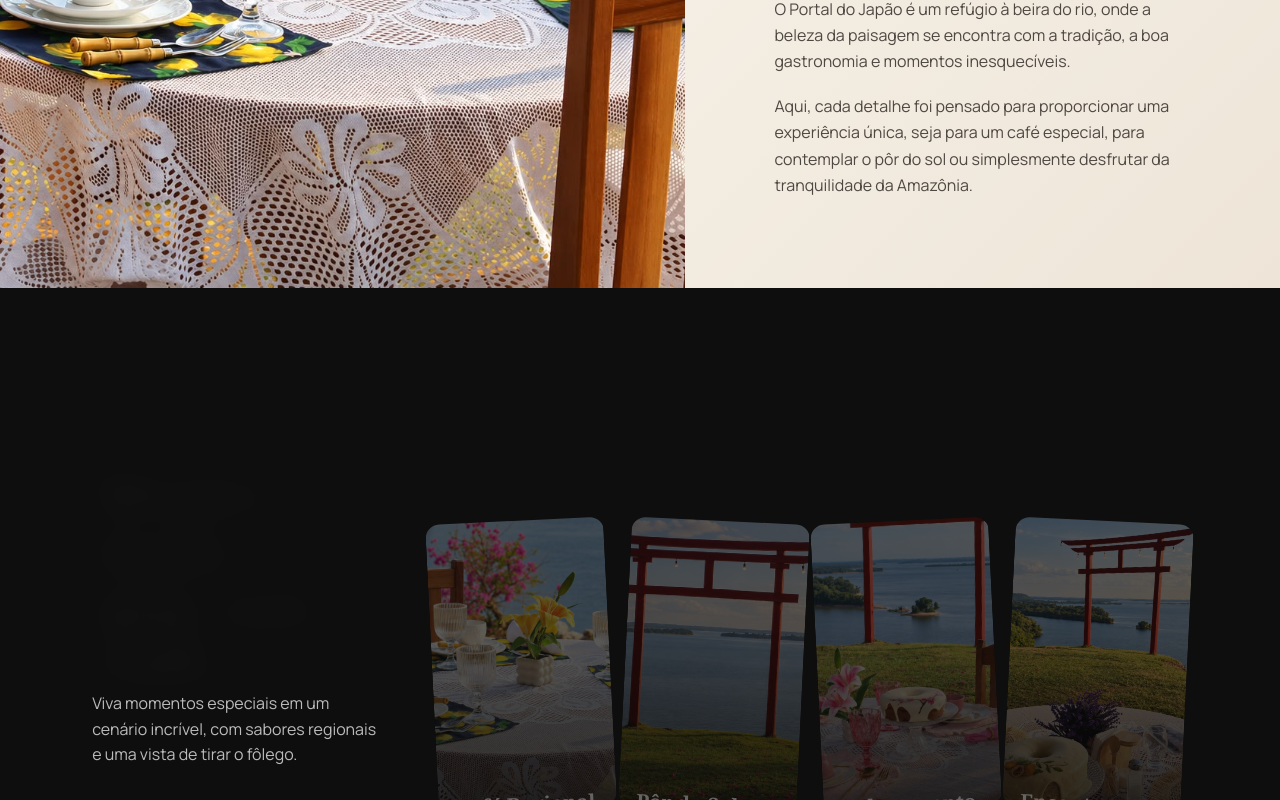
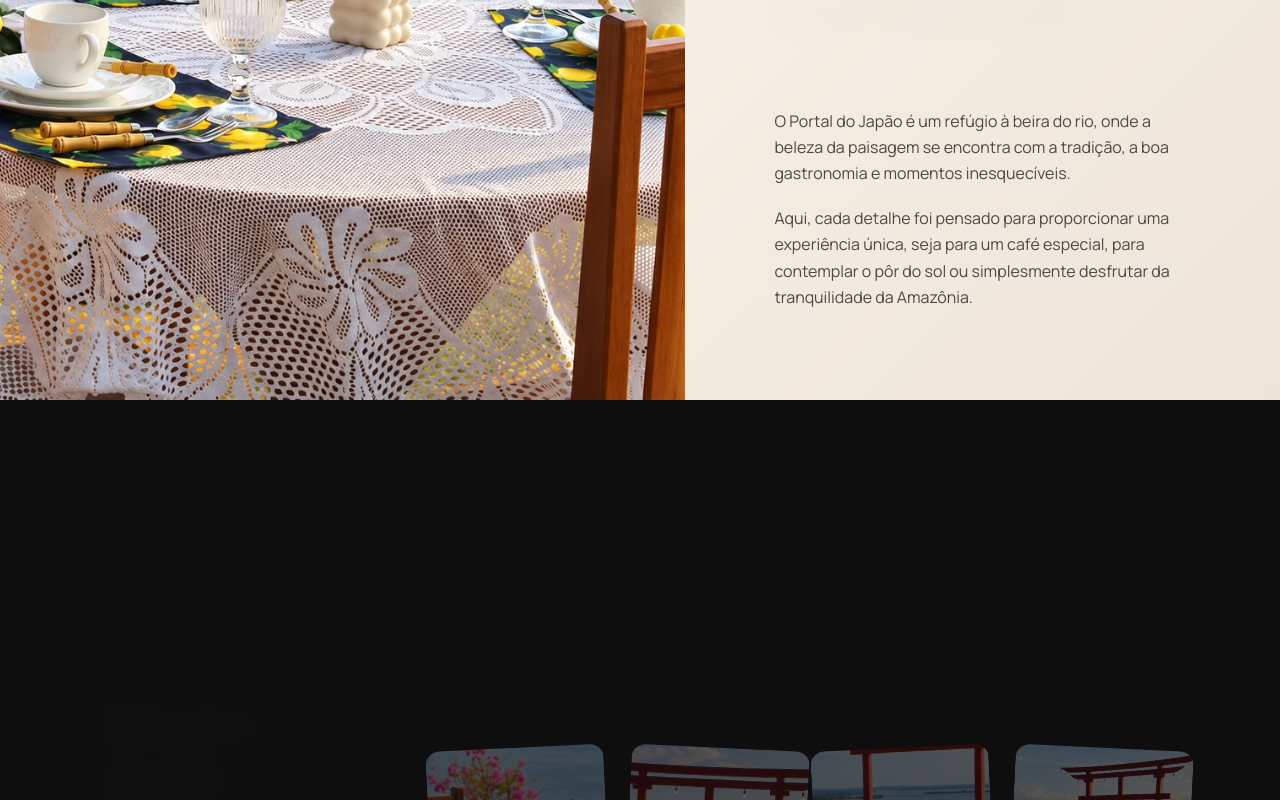
Before and after one commit to Fcondera/portadojpao, a Next.js app: page / in a window 1280 px wide. Shown: the part 2000-2800 px from the top of the page. Built offline with nearby package versions, Linux system fonts and the light colour scheme.

Commit message:
Make main sections full screen on desktop

```diff
--- a/app/globals.css
+++ b/app/globals.css
@@ -157,7 +157,7 @@ iframe[src*="netlify"],
 
 .sunset-statement {
   position: relative;
-  min-height: 96svh;
+  min-height: 100svh;
   display: grid;
   place-items: center;
   overflow: hidden;
@@ -200,10 +200,11 @@ iframe[src*="netlify"],
   color: var(--red);
 }
 
-.split-section { display: grid; grid-template-columns: 1.07fr .93fr; min-height: 720px; }
-.split-media, .map-visual { position: relative; min-height: 680px; overflow: hidden; }
+.split-section { display: grid; grid-template-columns: 1.07fr .93fr; min-height: 100svh; }
+.split-media { position: relative; min-height: 100svh; overflow: hidden; }
+.map-visual { position: relative; min-height: 520px; overflow: hidden; }
 .split-media img, .map-visual img, .gallery-item img, .experience-card img { object-fit: cover; }
-.split-copy { padding: clamp(68px, 7vw, 118px) clamp(48px, 7vw, 118px); display: grid; grid-template-rows: auto 1fr; min-height: 720px; align-content: stretch; gap: 34px; }
+.split-copy { padding: clamp(68px, 7vw, 118px) clamp(48px, 7vw, 118px); display: grid; grid-template-rows: auto 1fr; min-height: 100svh; align-content: stretch; gap: 34px; }
 .paper-texture { background: radial-gradient(circle at 20% 20%, rgba(255,255,255,.75), transparent 32%), linear-gradient(135deg, #f7f2e9, #eee5d8); }
 .paper-texture::after { content: ""; position: absolute; inset: 0; pointer-events: none; opacity: .12; background-image: radial-gradient(#5c4d3f .45px, transparent .45px); background-size: 6px 6px; }
 .split-copy { position: relative; overflow: hidden; }
@@ -240,7 +241,7 @@ h2 {
 .split-copy p:last-child,
 .copy-body p:last-child { margin-bottom: 0; }
 
-.experiences { background: #0d0e0d; color: #fff; padding: 90px clamp(28px, 7.2vw, 116px); display: grid; grid-template-columns: .82fr 2.18fr; gap: 56px; align-items: stretch; }
+.experiences { min-height: 100svh; background: #0d0e0d; color: #fff; padding: 90px clamp(28px, 7.2vw, 116px); display: grid; grid-template-columns: .82fr 2.18fr; gap: 56px; align-items: center; }
 .experiences-intro { min-height: 390px; display: grid; grid-template-rows: auto 1fr; gap: 28px; }
 .experiences-intro h2 { justify-self: start; margin: 0; text-align: left; font-size: clamp(54px, 5vw, 82px); line-height: .92; }
 .experiences-intro .copy-body { max-width: 380px; }
@@ -255,6 +256,7 @@ h2 {
 .card-copy span { font-size: 12px; color: rgba(255,255,255,.74); }
 
 .gallery-section {
+  min-height: 100svh;
   background: #0d0e0d;
   color: #fff;
   padding: clamp(84px, 9vw, 140px) clamp(20px, 7.2vw, 116px);
@@ -299,7 +301,7 @@ h2 {
 .gallery-item-7 { grid-column: span 4; grid-row: span 1; }
 .gallery-item-8 { grid-column: span 4; grid-row: span 2; }
 .location { grid-template-columns: .78fr 1.22fr; min-height: 520px; }
-.location-copy { padding: 70px clamp(34px, 7vw, 116px); display: grid; grid-template-rows: auto 1fr; gap: 32px; position: relative; overflow: hidden; }
+.location-copy { min-height: 520px; padding: 70px clamp(34px, 7vw, 116px); display: grid; grid-template-rows: auto 1fr; gap: 32px; position: relative; overflow: hidden; }
 .location-copy > * { position: relative; z-index: 1; }
 .location-copy h2 { justify-self: start; margin: 0; text-align: left; font-size: clamp(52px, 5vw, 76px); }
 .address-large { margin: 0; font-size: 18px; line-height: 1.45; font-weight: 700; }
```
